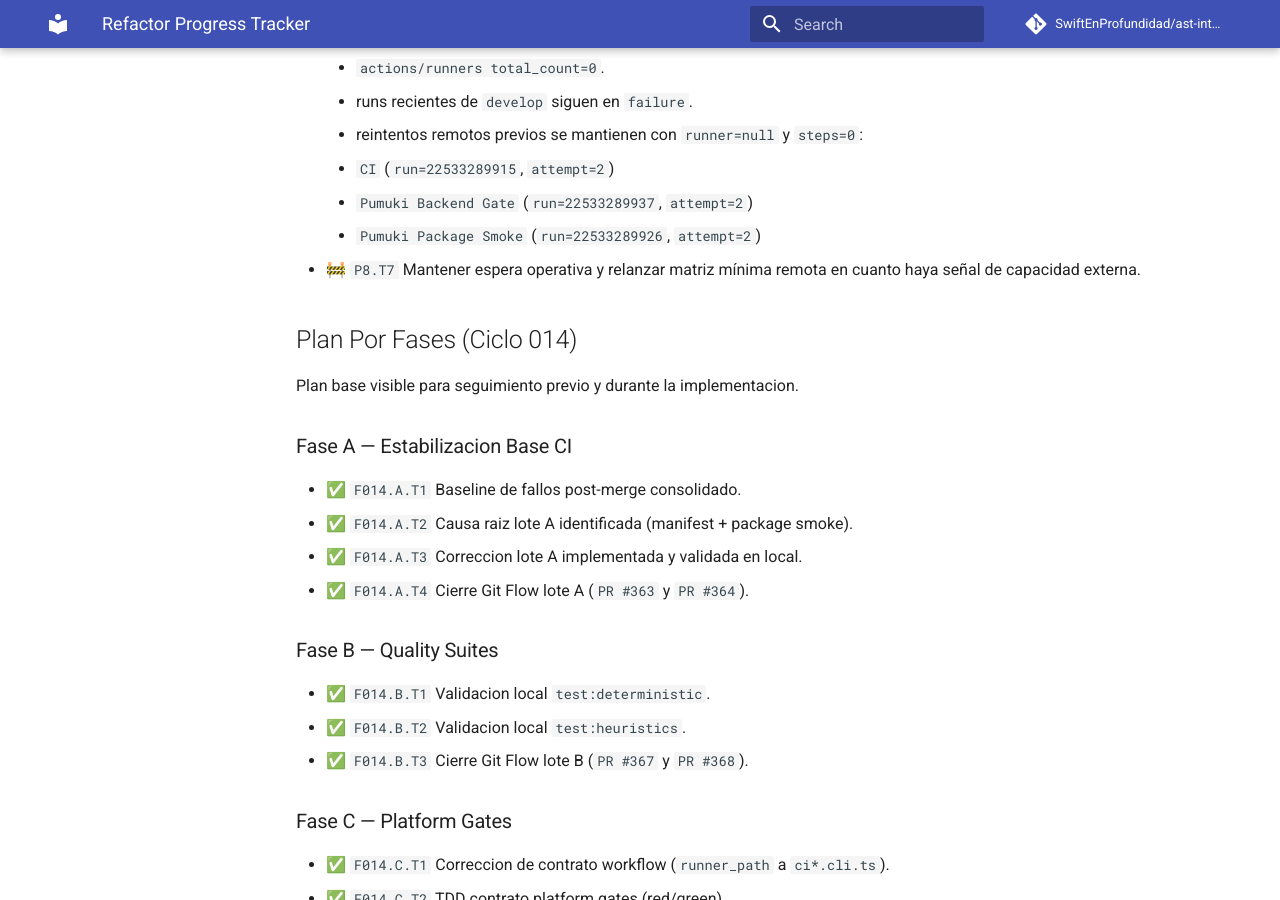
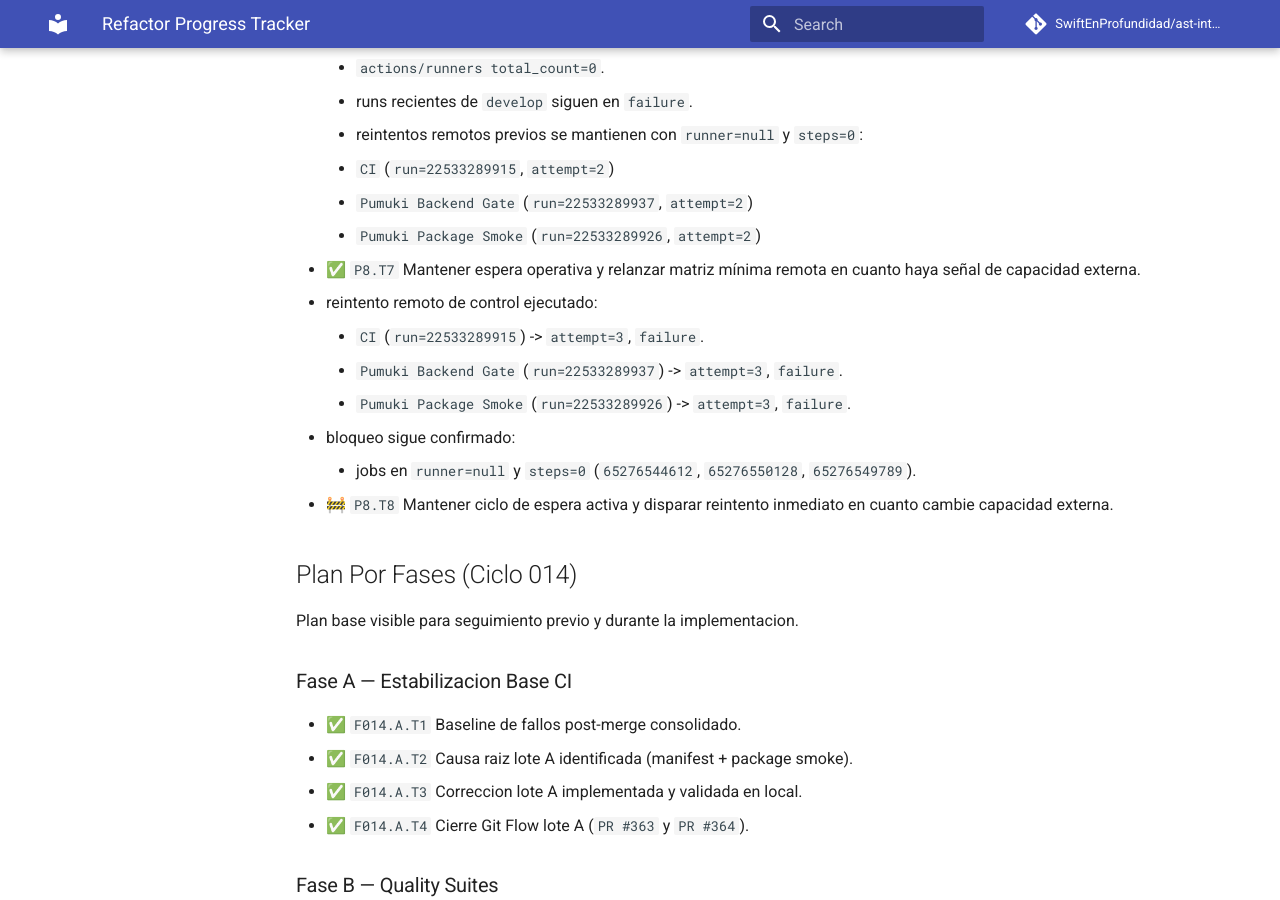
Before and after one commit to SwiftEnProfundidad/ast-intelligence-hooks, an MkDocs documentation site: the page built from docs/REFRACTOR_PROGRESS.md, in a window 1280 px wide and 900 px high, scrolled down 22972 px. Built offline with MkDocs 1.6.1 and Material for MkDocs 9.7.7, drawn with Linux system fonts in a browser that asks for light colours; comment, search, counter and statistics services are not loaded.

Commit message:
docs(tracking): close P8.T7 with attempt-3 evidence

```diff
--- a/docs/REFRACTOR_PROGRESS.md
+++ b/docs/REFRACTOR_PROGRESS.md
@@ -599,7 +599,14 @@ Fuente unica de seguimiento operativo. No se abren nuevos MDs temporales de trac
       - `CI` (`run=22533289915`, `attempt=2`)
       - `Pumuki Backend Gate` (`run=22533289937`, `attempt=2`)
       - `Pumuki Package Smoke` (`run=22533289926`, `attempt=2`)
-- 🚧 `P8.T7` Mantener espera operativa y relanzar matriz mínima remota en cuanto haya señal de capacidad externa.
+- ✅ `P8.T7` Mantener espera operativa y relanzar matriz mínima remota en cuanto haya señal de capacidad externa.
+  - reintento remoto de control ejecutado:
+    - `CI` (`run=22533289915`) -> `attempt=3`, `failure`.
+    - `Pumuki Backend Gate` (`run=22533289937`) -> `attempt=3`, `failure`.
+    - `Pumuki Package Smoke` (`run=22533289926`) -> `attempt=3`, `failure`.
+  - bloqueo sigue confirmado:
+    - jobs en `runner=null` y `steps=0` (`65276544612`, `65276550128`, `65276549789`).
+- 🚧 `P8.T8` Mantener ciclo de espera activa y disparar reintento inmediato en cuanto cambie capacidad externa.
 
 ## Plan Por Fases (Ciclo 014)
 Plan base visible para seguimiento previo y durante la implementacion.
```
Also changed, not shown: docs/EXECUTION_BOARD.md (+8 -1 lines).
